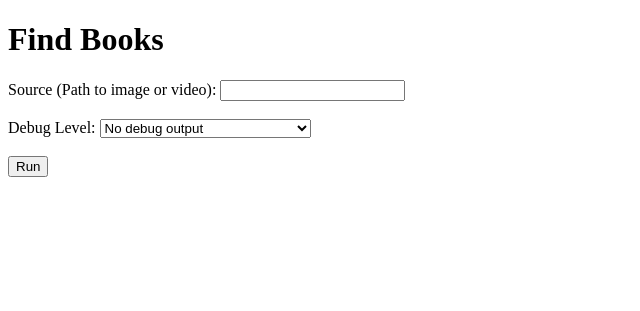
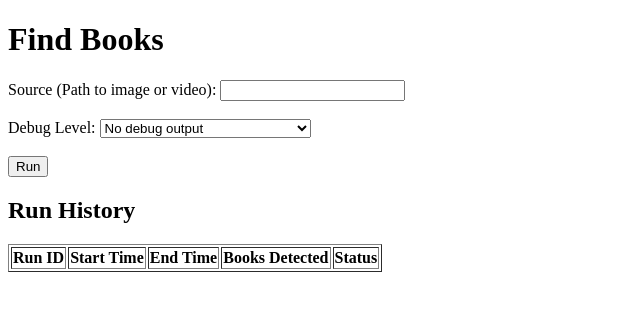
Before and after one commit to rauricus/Bookfinder, a Flask app: page / in a window 1280 px wide. Shown: the top 311 px of the page, without its empty margins (0-640 px from the left). Run offline with Flask 3, Linux system fonts and the light colour scheme; data that the repository does not hold is empty.

Commit message:
Shows current runs on the main page.

```diff
--- a/app.py
+++ b/app.py
@@ -71,6 +71,29 @@ class BooksOnShelvesApp(Flask):
             except Exception as e:
                 return jsonify({"error": str(e)}), 500
 
+        @self.route('/runs', methods=['GET'])
+        def get_runs():
+            try:
+                # Fetch all runs from the database
+                runs = self.db_manager.get_all_runs()
+
+                # Format the runs with status
+                formatted_runs = []
+                for run in runs:
+                    status = "running" if run['end_time'] is None else "ended"
+                    formatted_runs.append({
+                        "run_id": run['run_id'],
+                        "start_time": run['start_time'],
+                        "end_time": run['end_time'],
+                        "books_detected": run['books_detected'],
+                        "status": status
+                    })
+
+                return jsonify({"runs": formatted_runs})
+
+            except Exception as e:
+                return jsonify({"error": str(e)}), 500
+
     def run(self, host='0.0.0.0', port=5010, debug=True):
         """Run the Flask application."""
         self.socketio.run(self, host=host, port=port, debug=debug)
--- a/libs/database_manager.py
+++ b/libs/database_manager.py
@@ -110,3 +110,22 @@ class DatabaseManager:
         conn.close()
 
         return [dict(id=row[0], run_id=row[1], data=row[2]) for row in rows]
+
+    def get_all_runs(self):
+        """Retrieve all runs from the database with their details."""
+        conn = self._connect()
+        cursor = conn.cursor()
+
+        cursor.execute("SELECT id, start_time, end_time, books_detected FROM runs")
+        rows = cursor.fetchall()
+        conn.close()
+
+        return [
+            {
+                "run_id": row[0],
+                "start_time": row[1],
+                "end_time": row[2],
+                "books_detected": row[3]
+            }
+            for row in rows
+        ]
--- a/templates/index.html
+++ b/templates/index.html
@@ -19,5 +19,56 @@
         <br><br>
         <button type="submit">Run</button>
     </form>
+
+    <h2>Run History</h2>
+    <table border="1">
+        <thead>
+            <tr>
+                <th>Run ID</th>
+                <th>Start Time</th>
+                <th>End Time</th>
+                <th>Books Detected</th>
+                <th>Status</th>
+            </tr>
+        </thead>
+        <tbody>
+            <tr>
+                <td colspan="5" style="text-align: center;">Fetching runs...</td>
+            </tr>
+        </tbody>
+    </table>
+
+    <script>
+        async function fetchRunHistory() {
+            try {
+                const response = await fetch('/runs');
+                const data = await response.json();
+
+                if (data.runs) {
+                    const tableBody = document.querySelector('table tbody');
+                    tableBody.innerHTML = ''; // Clear existing rows
+
+                    data.runs.forEach(run => {
+                        const row = document.createElement('tr');
+
+                        row.innerHTML = `
+                            <td>${run.run_id}</td>
+                            <td>${run.start_time}</td>
+                            <td>${run.end_time || ''}</td>
+                            <td>${run.books_detected || ''}</td>
+                            <td>${run.status}</td>
+                        `;
+
+                        tableBody.appendChild(row);
+                    });
+                }
+            } catch (error) {
+                console.error('Error fetching run history:', error);
+            }
+        }
+
+        // Fetch run history on page load
+        window.onload = fetchRunHistory;
+    </script>
 </body>
 </html>
```
